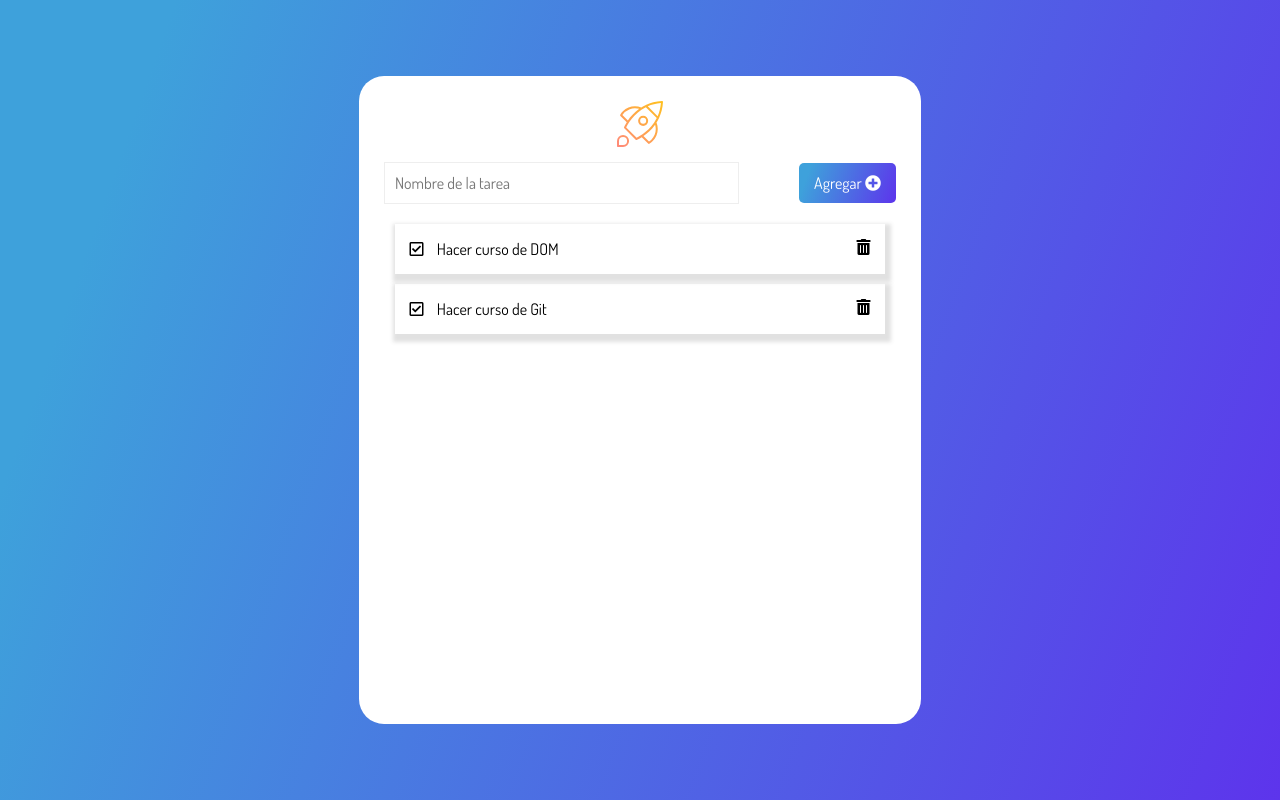
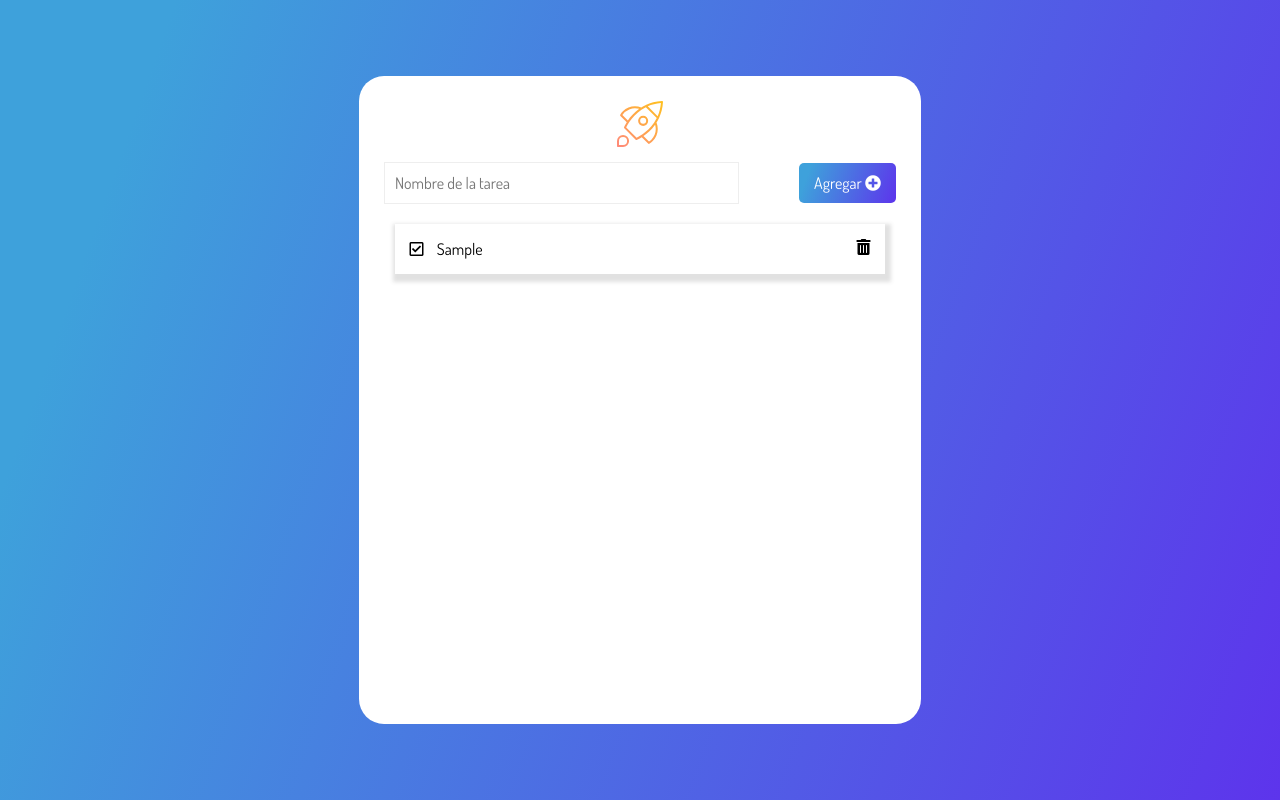
Before and after one commit to PedroLuis-ElLargo/Todo-App, a plain HTML site: page index.html in a window 1280 px wide. Both pictures are taken after typing "Sample" into the empty fields and a click on the button "Agregar". Drawn offline with Linux system fonts and the light colour scheme.

Commit message:
Clase 03 completada

```diff
--- a/app.js
+++ b/app.js
@@ -1,19 +1,31 @@
 
-const btnAgregar = document.querySelector('[data-form-btn]');
+const btnAgregar = document.querySelector( '[data-form-btn]' );
 
-const createTask = (evento) => {
-  evento.preventDefault();
-  const inputTarea = document.querySelector('[data-form-input]');
+const createTask = ( evento ) => {
+    evento.preventDefault();
+    const inputTarea = document.querySelector( '[data-form-input]' );
+    const value = inputTarea.value;
 
-    if( inputTarea.value == ''){
-        alert('Ingrese una Tarea por Realizar')
+    const task = document.createElement( 'li' );
+    task.classList.add( 'card' )
+    const list = document.querySelector( '[data-list]' );
+
+    if(inputTarea.value == ''){
+        alert( "No se puede agregar una tarea vacia" );
+        //return false;
     }else{
-        let lista = document.createElement('li');
-        let listado = document.createElement('ul')
-        lista.textContent = inputTarea.value;
-        inputTarea.value = '';
+        const content = `
+        <div>
+            <i class="far fa-check-square icon"></i>
+            <span class="task">${ value }</span>
+        </div>
+        <i class="fas fa-trash-alt trashIcon icon"></i>
+    `
+    task.innerHTML = content;
+    list.appendChild( task );
+    inputTarea.value = '';
     }
 };
 
 //Arrow functions o funciones anonimas
-btnAgregar.addEventListener('click', createTask);
+btnAgregar.addEventListener( 'click', createTask );
--- a/index.html
+++ b/index.html
@@ -35,22 +35,8 @@
             </button>
           </form>
         </div>
-        <ul class="cardsList">
-          <li class="card">
-            <div>
-              <i class="far fa-check-square icon"></i>
-              <span class="task">Hacer curso de DOM</span>
-            </div>
-            <i class="fas fa-trash-alt trashIcon icon"></i>
-          </li>
+        <ul class="cardsList" data-list>
 
-          <li class="card">
-            <div>
-              <i class="far fa-check-square icon"></i>
-              <span class="task">Hacer curso de Git</span>
-            </div>
-            <i class="fas fa-trash-alt trashIcon icon"></i>
-          </li>
         </ul>
       </div>
     </main>
```
